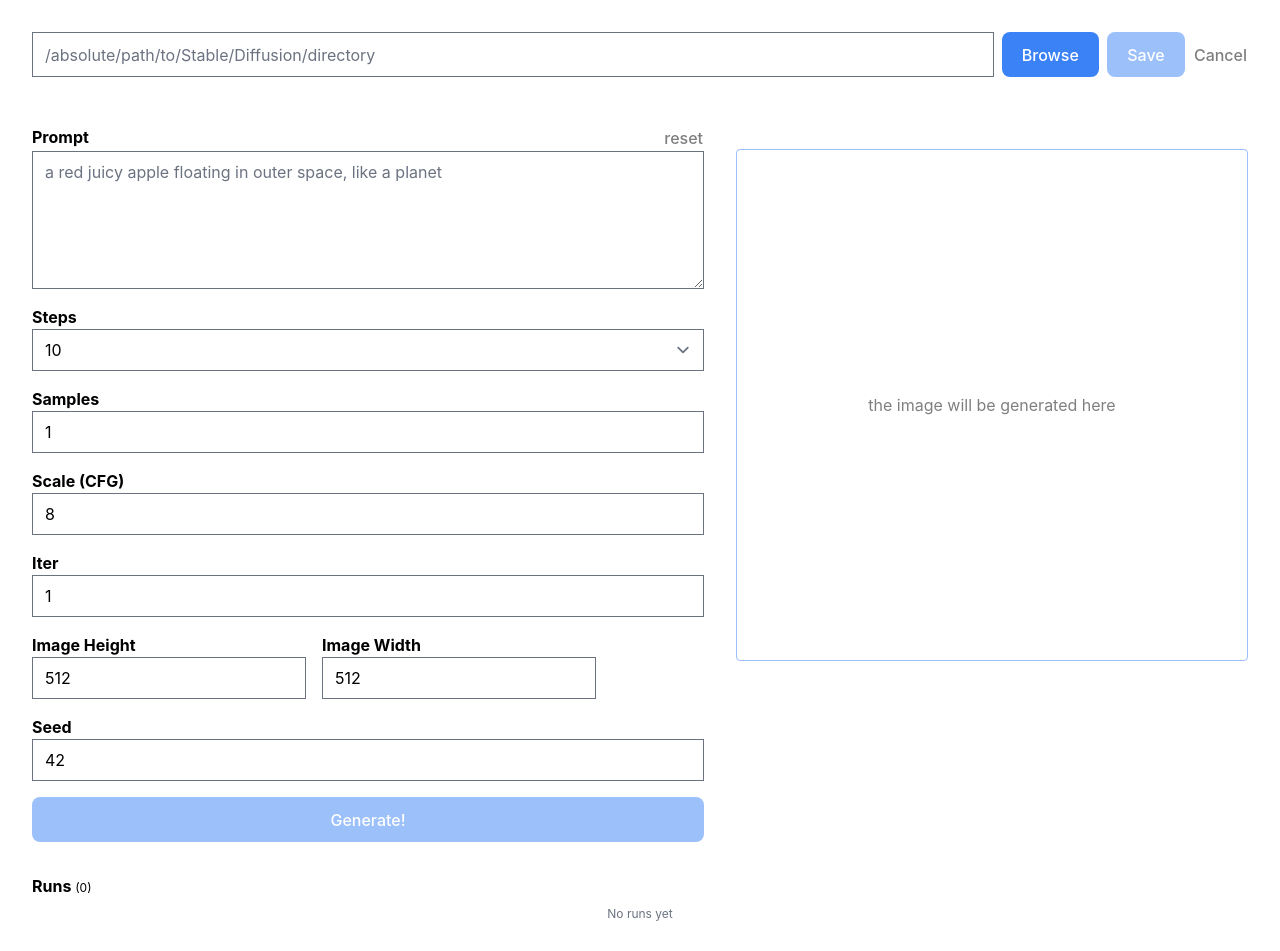
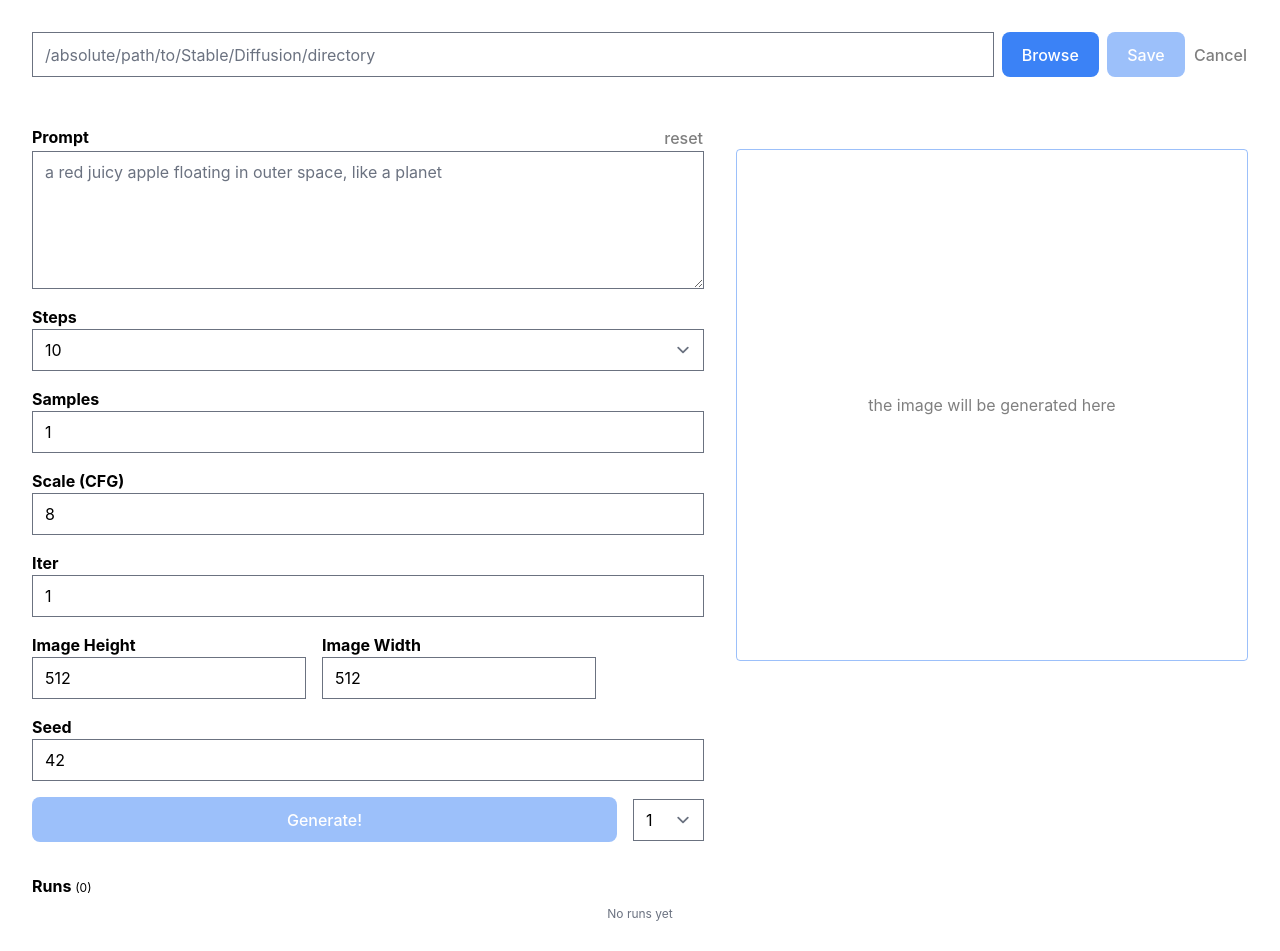
Before and after one commit to breadthe/sd-buddy, a Svelte app: page / in a window 1280 px wide. Shown: the top 951 px of the page. Built offline with nearby package versions, Linux system fonts and the light colour scheme.

Commit message:
Generate multiple copies with the same settings

```diff
--- a/src/Generate.svelte
+++ b/src/Generate.svelte
@@ -41,6 +41,12 @@
   let defaultSeed: number = 42; // --seed default 42, set to -1 for random
   let seed: number = defaultSeed; // selected seed
   let maxSeed: number = 4294967295;
+
+  // parameters for generating multiple images with the same settings
+  let copiesOptions: number[] = [1, 2, 3, 4, 5, 6, 7, 8, 9, 10];
+  let defaultCopies: number = 1; // number of copies to generate
+  let copies: number;
+  let currentCopy: number = 1;
 
   // Duration timers
   let elapsed: number = 0; // in ms
@@ -99,7 +105,18 @@
     currentRun = null;
   }
 
+  // queue up multiple runs
   async function generate() {
+    for (let i = 1; i <= copies; i++) {
+      currentCopy = i;
+      console.log(`Queueing ${currentCopy}`);
+      const result = await doTheWork(currentCopy);
+      console.log(result);
+    }
+  }
+
+  // generate a single run
+  async function doTheWork(n: number) {
     if ($stableDiffusionDirectory.trim() === "") return;
     if (stableDiffusionCommand.trim() === "") return;
 
@@ -158,6 +175,14 @@
     saveRun(run);
 
     currentRun = run;
+
+    return new Promise((resolve, reject) => {
+      setTimeout(() => {
+        resolve(`done ${n}`);
+
+        if (rustError) reject(rustError);
+      }, 10);
+    });
   }
 
   // Get the latest image from the output directory
@@ -314,6 +339,7 @@
       </label>
     </div>
 
+    <div class="flex items-center justify-between gap-4">
       <!-- Generate button -->
       <button
         class="w-full"
@@ -321,8 +347,21 @@
           prompt.trim() === "" ||
           numPromptTokens > 80 || // giving user a bit more leeway than strictly 75 since we're estimating
           isGenerating}
-      on:click={generate}>{isGenerating ? "generating..." : "Generate!"}</button
+        on:click={generate}
+        >{isGenerating
+          ? `generating${copies > 1 ? ` ${currentCopy}/${copies}` : ""}...`
+          : "Generate!"}</button
       >
+
+      <select
+        bind:value={copies}
+        title="Generate this many images with the same settings"
+      >
+        {#each copiesOptions as option}
+          <option value={option}>{option}</option>
+        {/each}
+      </select>
+    </div>
   </div>
 
   <!-- Right column: generated image -->
@@ -336,7 +375,9 @@
       {:else if elapsed}
         <span class="tabular-nums">{elapsedSeconds}</span>
       {:else}
-        <span class="text-black/50 dark:text-white/50">the image will be generated here</span>
+        <span class="text-black/50 dark:text-white/50"
+          >the image will be generated here</span
+        >
       {/if}
     </div>
 
```
Lines whose indentation alone changed are shown as unchanged.
